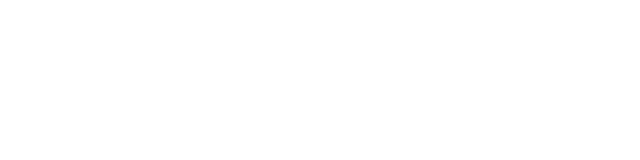
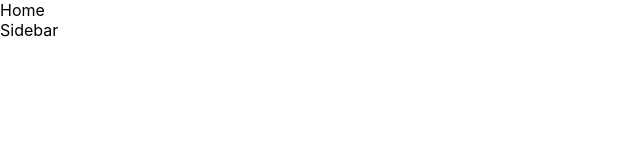
Before and after one commit to PedroMiguel7/NG-CASH, a React (Create React App) app in the folder ui/: page /home in a window 1280 px wide. Shown: the top 160 px of the page, without its empty margins (0-640 px from the left). Built offline with nearby package versions, Linux system fonts and the light colour scheme.

Commit message:
fix: fixing bug

```diff
--- a/ui/src/app/components/Sidebar/sidebar.tsx
+++ b/ui/src/app/components/Sidebar/sidebar.tsx
@@ -1,9 +1,5 @@
-import React from 'react';
-
-import { Container } from './styles';
-
-const Sidebar: React.FC = () => {
-  return <div />;
+function SideBar(props: any) {
+  return <>Sidebar</>;
 }
 
-export default Sidebar;
+export default SideBar;
--- a/ui/src/app/pages/Home/home.tsx
+++ b/ui/src/app/pages/Home/home.tsx
@@ -1,9 +1,8 @@
-import React from 'react';
-
-import { Container } from './styles';
-
-const Home: React.FC = () => {
-  return <div />;
+export default function Home(Sidebar: any) {
+  return (
+    <>
+      <div>Home</div>
+      <div>{Sidebar}</div>
+    </>
+  );
 }
-
-export default Home;
--- a/ui/src/app/pages/Signin/signin.tsx
+++ b/ui/src/app/pages/Signin/signin.tsx
@@ -1,13 +1,7 @@
-import React from 'react';
+import styled from 'styled-components';
 
-import { Container } from './styles';
-
-const Signin: React.FC = () => {
-  return (
-    <Container>
-
-    </Container>
-  );
+function Signin() {
+  return <>Signin</>
 }
 
 export default Signin;
--- a/ui/src/app/pages/Signup/signup.tsx
+++ b/ui/src/app/pages/Signup/signup.tsx
@@ -1,9 +1,5 @@
-import React from 'react';
-
-import { Container } from './styles';
-
-const Signup: React.FC = () => {
-  return <div />;
+function Signup() {
+  return <>Signup</>;
 }
 
 export default Signup;
```
